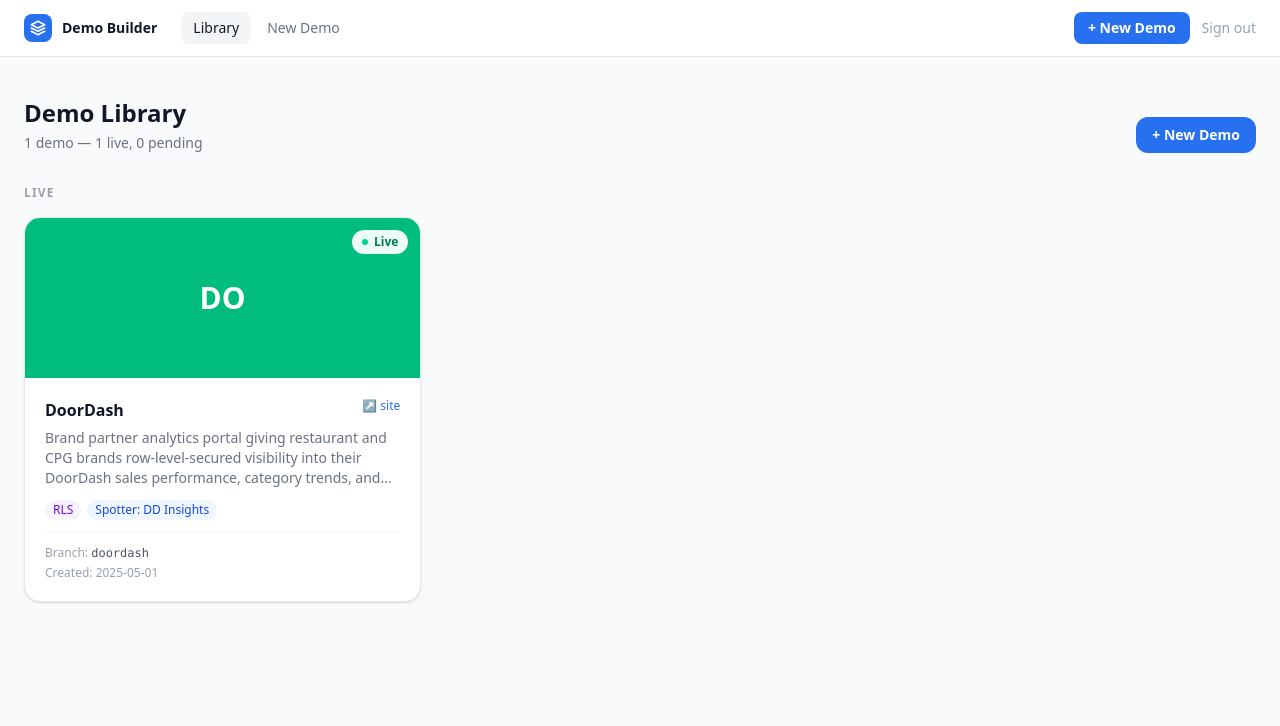
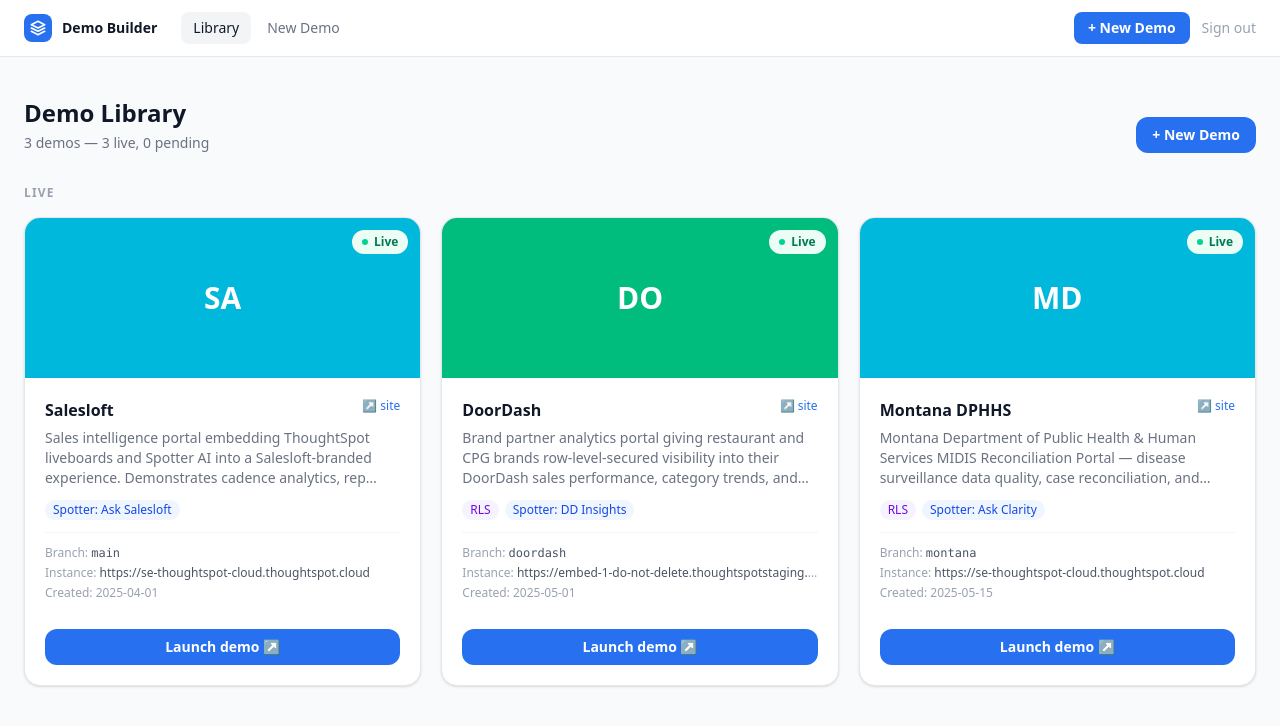
Before and after one commit to brantwadsworth-ts/tse_embed_demos, a Next.js app: page /demos in a window 1280 px wide. Shown: the top 726 px of the page. Built offline with nearby package versions, Linux system fonts and the light colour scheme.

Commit message:
Add Salesloft + Montana to demo library, add Launch link to DemoCard
- demos.json: seed all three live demos (Salesloft, DoorDash, Montana)
- Demo type: add liveUrl field
- DemoCard: show Launch demo button for live demos with liveUrl

Co-Authored-By: Claude Sonnet 4.6 <noreply@anthropic.com>

```diff
--- a/components/DemoCard.tsx
+++ b/components/DemoCard.tsx
@@ -135,6 +135,19 @@ export default function DemoCard({ demo }: { demo: Demo }) {
             GitHub Actions workflow running — check the Actions tab for progress
           </div>
         )}
+
+        {demo.status === "live" && demo.liveUrl && (
+          <div className="mt-4">
+            <a
+              href={demo.liveUrl}
+              target="_blank"
+              rel="noopener noreferrer"
+              className="flex w-full items-center justify-center gap-1.5 rounded-xl bg-[#2770ef] px-4 py-2 text-sm font-semibold text-white hover:bg-[#1a56c4] transition-colors"
+            >
+              Launch demo ↗
+            </a>
+          </div>
+        )}
       </div>
     </div>
   );
--- a/data/demos.json
+++ b/data/demos.json
@@ -1,4 +1,26 @@
 [
+  {
+    "id": "salesloft",
+    "companyName": "Salesloft",
+    "website": "https://www.salesloft.com",
+    "useCase": "Sales intelligence portal embedding ThoughtSpot liveboards and Spotter AI into a Salesloft-branded experience. Demonstrates cadence analytics, rep performance, and AI-driven sales insights with a trial gating flow.",
+    "sampleQuestions": [
+      "Which reps have the highest connect rates this quarter?",
+      "What cadences are driving the most meetings booked?",
+      "Show me pipeline coverage by stage."
+    ],
+    "screenshotUrls": [],
+    "sampleDataUrl": null,
+    "rlsRequired": false,
+    "useSpotter": true,
+    "spotterName": "Ask Salesloft",
+    "reportDesigner": false,
+    "tsInstance": "https://se-thoughtspot-cloud.thoughtspot.cloud",
+    "branch": "main",
+    "liveUrl": "https://salesloft.ts-embed.vercel.app",
+    "status": "live",
+    "createdAt": "2025-04-01"
+  },
   {
     "id": "doordash",
     "companyName": "DoorDash",
@@ -16,9 +38,33 @@
     "useSpotter": true,
     "spotterName": "DD Insights",
     "reportDesigner": false,
-    "tsInstance": "",
+    "tsInstance": "https://embed-1-do-not-delete.thoughtspotstaging.cloud",
     "branch": "doordash",
+    "liveUrl": "https://doordash.ts-embed.vercel.app",
     "status": "live",
     "createdAt": "2025-05-01"
+  },
+  {
+    "id": "montana",
+    "companyName": "Montana DPHHS",
+    "website": "https://dphhs.mt.gov",
+    "useCase": "Montana Department of Public Health & Human Services MIDIS Reconciliation Portal — disease surveillance data quality, case reconciliation, and Annual Case Review (ACR) reporting with county-level RLS and AI-powered data exploration.",
+    "sampleQuestions": [
+      "What is the % completeness for DOB fields across all jurisdictions?",
+      "Show me case counts by jurisdiction for the current MMWR year.",
+      "Which counties are below the 95% completeness target?"
+    ],
+    "screenshotUrls": [],
+    "sampleDataUrl": null,
+    "rlsRequired": true,
+    "rlsRules": "JURISDICTION_NAME column filtered by ts_groups() — each user is in one county group, admins bypass RLS.",
+    "useSpotter": true,
+    "spotterName": "Ask Clarity",
+    "reportDesigner": false,
+    "tsInstance": "https://se-thoughtspot-cloud.thoughtspot.cloud",
+    "branch": "montana",
+    "liveUrl": "https://montana.ts-embed.vercel.app",
+    "status": "live",
+    "createdAt": "2025-05-15"
   }
 ]
--- a/lib/demos.ts
+++ b/lib/demos.ts
@@ -16,6 +16,7 @@ export interface Demo {
   reportDesigner: boolean;
   tsInstance: string;
   branch?: string;
+  liveUrl?: string;
   status: "live" | "pending" | "building" | "draft";
   createdAt: string;
 }
```
